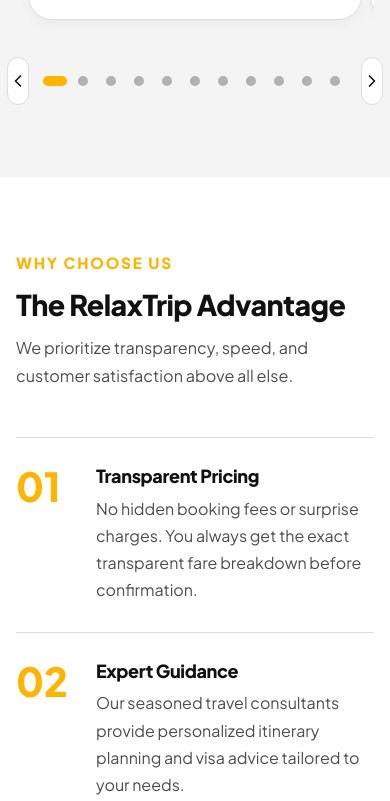
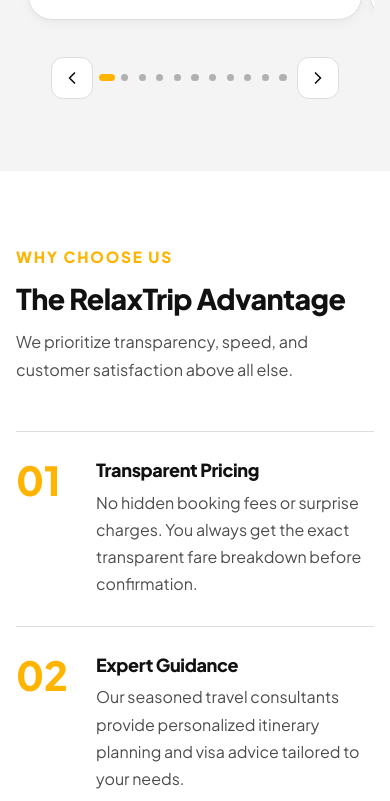
Before and after one commit to MuntasirTonmoy/relaxtrip, a plain HTML site: page public/index.html in a window 390 px wide. Shown: the part 5336-6137 px from the top of the page. Drawn offline with Linux system fonts and the light colour scheme.

Commit message:
Mobile: slider arrows and dots row resized to fit small screens (wraps if ever too tight), no more button overflow
Co-authored-by: MuntasirTonmoy <MuntasirTonmoy@users.noreply.github.com>

```diff
--- a/public/css/06-sections.css
+++ b/public/css/06-sections.css
@@ -45,13 +45,21 @@ blockquote{font-size:clamp(1.2375rem,1.13rem + .5vw,1.4375rem);font-weight:500;l
 @media(min-width:640px){.fb-src{white-space:nowrap;font-size:clamp(.7rem,.56rem + .22vw,.85rem);max-width:100%}.fb-src span{overflow:hidden;text-overflow:ellipsis}}
 .fb-src .i{width:1rem;height:1rem;color:#1877F2}
 /* Slider controls row: previous arrow, dots, next arrow. */
-.cc{display:flex;justify-content:center;align-items:center;gap:.75rem;margin-top:1.5rem}
+.cc{display:flex;justify-content:center;align-items:center;gap:.75rem;margin-top:1.5rem;flex-wrap:wrap;max-width:100%}
 /* Dots stay in one horizontal row between the arrows. */
-.dots{display:flex;align-items:center}
+.dots{display:flex;align-items:center;max-width:100%}
 /* Slider dots. The clickable area is bigger than the visible dot (easier to tap). */
 .dot{width:1.75rem;height:2.75rem;display:grid;place-items:center;background:none;border:0;padding:0;cursor:pointer}
 .dot::before{content:"";width:.625rem;height:.625rem;border-radius:999px;background:color-mix(in srgb,var(--color-text-muted) 40%,transparent);transition:all var(--motion-duration-normal) var(--motion-easing)}
 .dot:hover::before{background:var(--color-brand-gold)} .dot[aria-current=true]::before{width:1.5rem;background:var(--color-brand-gold)}
+/* On phones the arrows + up to 11 dots must fit one small screen: smaller controls, tighter gaps. */
+@media(max-width:639px){
+  .cc{gap:.3rem}
+  .cc .btn.ib{width:42px;min-height:42px}
+  .dot{width:1.1rem;height:2.25rem}
+  .dot::before{width:.45rem;height:.45rem}
+  .dot[aria-current=true]::before{width:1rem}
+}
 /* WHY US: heading on the left (sticky from 1024px), numbered list on the right. */
 .why{display:grid;gap:3rem} .why .head{text-align:left;margin:0}
 @media(min-width:1024px){.why{grid-template-columns:5fr 7fr;gap:5rem}.why .head{position:sticky;top:7rem;align-self:start}}
```
